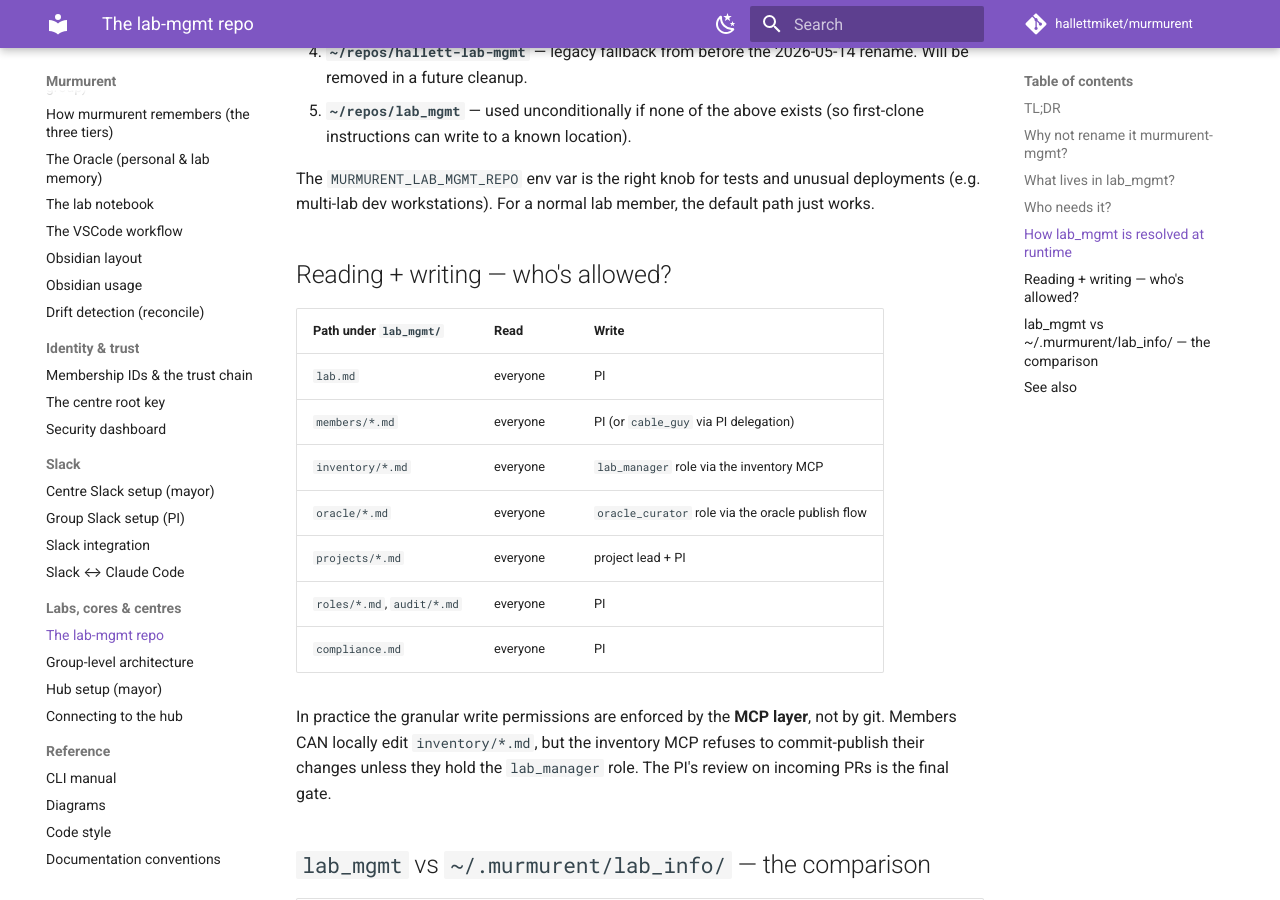
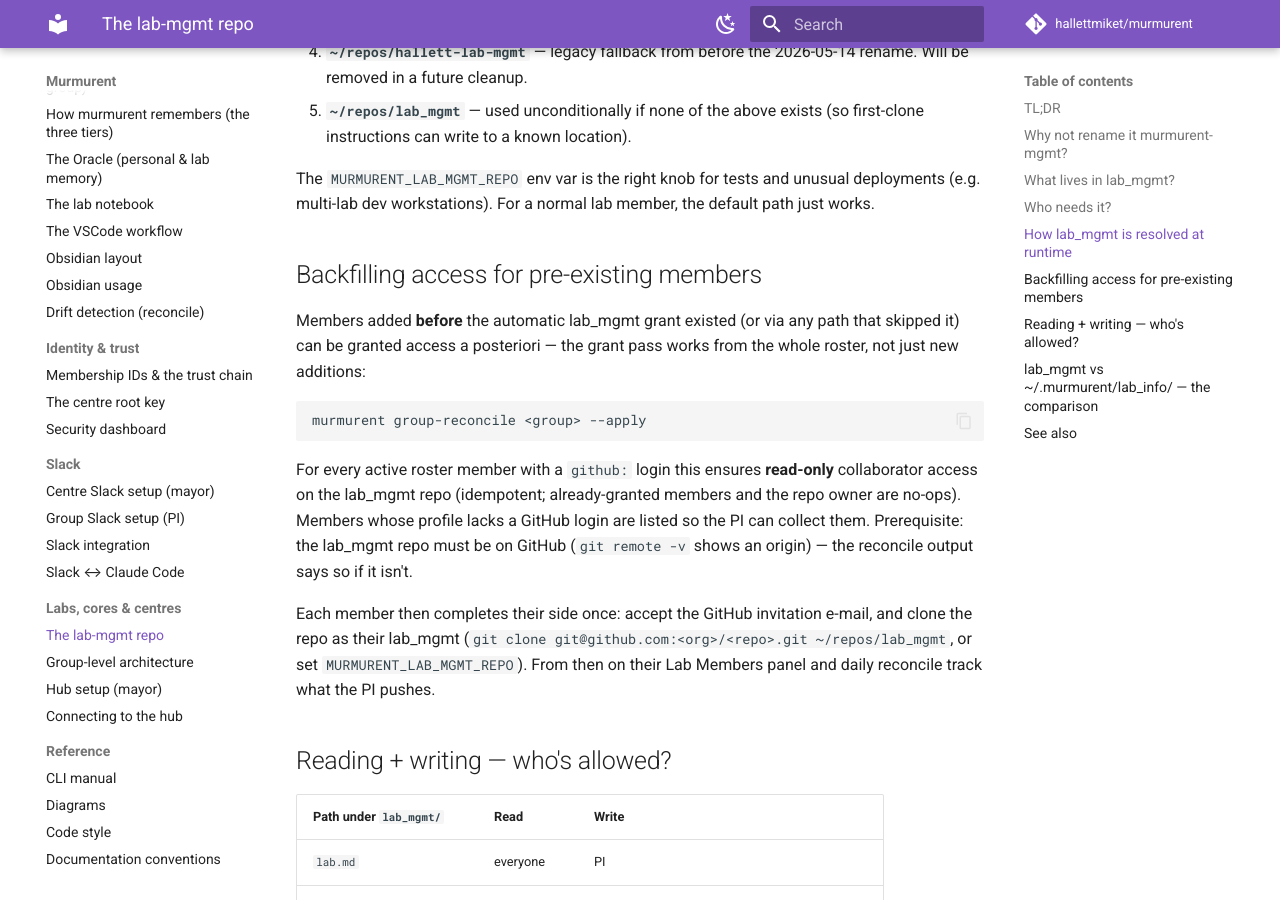
Before and after one commit to hallettmiket/murmurent, an MkDocs documentation site: the page built from docs/lab_mgmt.md, in a window 1280 px wide and 900 px high, scrolled down 2755 px. Built offline with MkDocs 1.6.1 and Material for MkDocs 9.7.7, drawn with Linux system fonts in a browser that asks for light colours; comment, search, counter and statistics services are not loaded.

Commit message:
lab_mgmt access: owner-aware backfill + a-posteriori grant recipe
Backfilling read access for a whole roster (members who predate the
automatic grant) hits the PI too, and GitHub 422s on inviting the repo
owner to their own repo — grant_lab_mgmt_read now treats the owner as
already-covered. docs/lab_mgmt.md gains the backfill recipe:
`murmurent group-reconcile <group> --apply` + the member-side steps.

Co-Authored-By: Claude Fable 5 <noreply@anthropic.com>

````diff
--- a/docs/lab_mgmt.md
+++ b/docs/lab_mgmt.md
@@ -127,6 +127,29 @@ The `MURMURENT_LAB_MGMT_REPO` env var is the right knob for tests and
 unusual deployments (e.g. multi-lab dev workstations). For a normal
 lab member, the default path just works.
 
+## Backfilling access for pre-existing members
+
+Members added **before** the automatic lab_mgmt grant existed (or via
+any path that skipped it) can be granted access a posteriori — the
+grant pass works from the whole roster, not just new additions:
+
+```bash
+murmurent group-reconcile <group> --apply
+```
+
+For every active roster member with a `github:` login this ensures
+**read-only** collaborator access on the lab_mgmt repo (idempotent;
+already-granted members and the repo owner are no-ops). Members whose
+profile lacks a GitHub login are listed so the PI can collect them.
+Prerequisite: the lab_mgmt repo must be on GitHub (`git remote -v`
+shows an origin) — the reconcile output says so if it isn't.
+
+Each member then completes their side once: accept the GitHub
+invitation e-mail, and clone the repo as their lab_mgmt
+(`git clone git@github.com:<org>/<repo>.git ~/repos/lab_mgmt`, or set
+`MURMURENT_LAB_MGMT_REPO`). From then on their Lab Members panel and
+daily reconcile track what the PI pushes.
+
 ## Reading + writing — who's allowed?
 
 | Path under `lab_mgmt/` | Read | Write |
````
Also changed, not shown: 2 other files.
